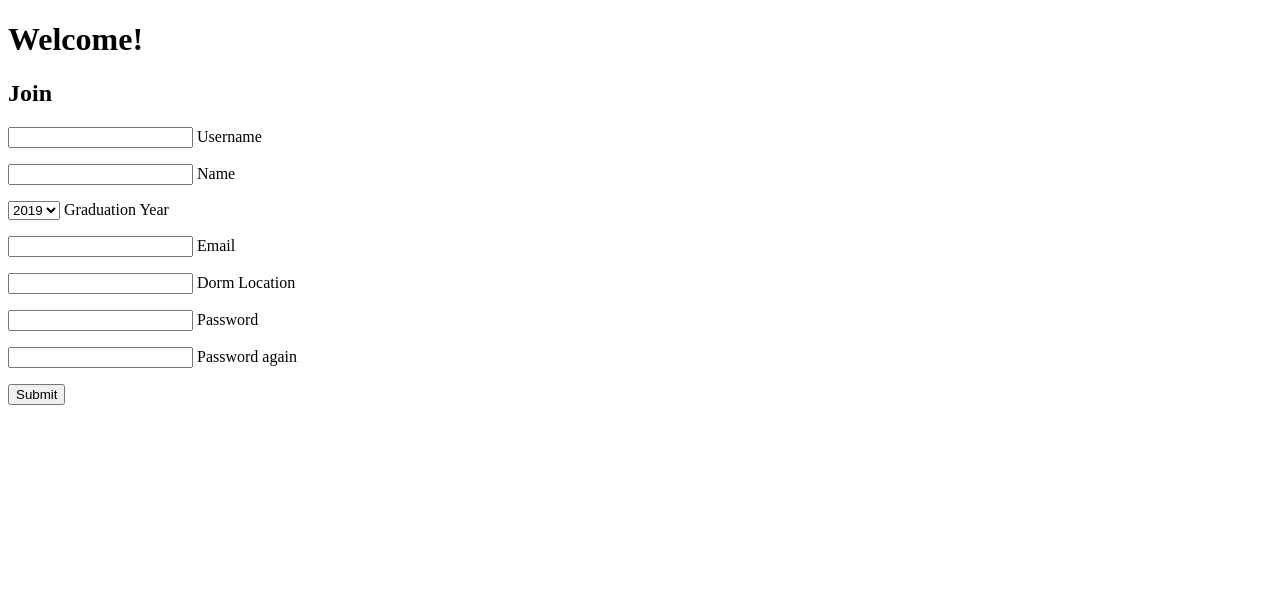
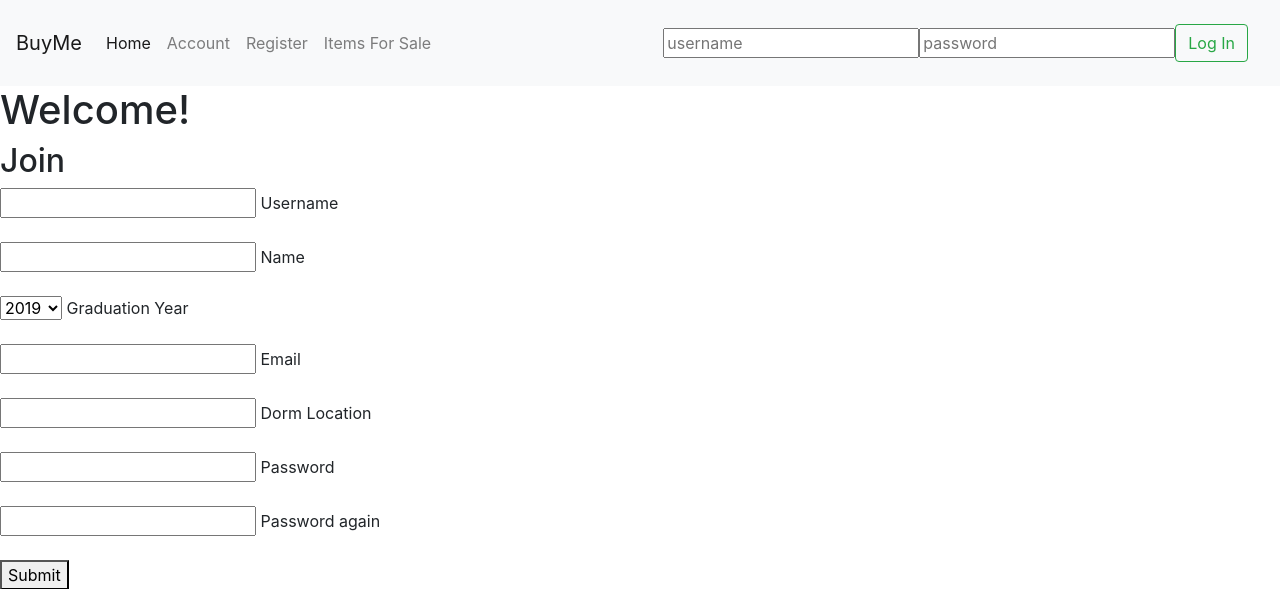
Before and after one commit to yunaganyh/BuyMe, a Flask app: page /register/ in a window 1280 px wide. Shown: the top 589 px of the page. Run offline with Flask 2, Linux system fonts and the light colour scheme; some libraries are stand-ins or nearby versions.

Commit message:
Added CSS and updated other functions

```diff
--- a/app.py
+++ b/app.py
@@ -64,7 +64,7 @@ def register():
     return redirect(request.referrer)
 
 #account page for user
-@app.route('/account/', defaults={'usernameInput':''}, methods=['POST'])
+@app.route('/account/', defaults={'usernameInput':''}, methods=['POST','GET'])
 @app.route('/account/<usernameInput>', methods=['POST','GET'])
 def account(usernameInput):
     print request.method
@@ -78,7 +78,7 @@ def account(usernameInput):
     if loggedIn:
         username = session['username']
         #retrieve posts by user
-        if request.method == 'POST':
+        if usernameInput == '':
             return redirect(url_for('account',usernameInput=username))
         if username == usernameInput:
             user = sqlFunctions.getUserByUsername(conn,username)
@@ -143,7 +143,7 @@ def getSalePosts():
     conn = sqlFunctions.getConn('c9')
     # retrieves the posts from the database
     saleposts=sqlFunctions.getItemsForSale(conn, "seller")
-    print saleposts
+    # print saleposts
     return render_template('forsale.html', saleposts=saleposts)
 
 '''
@@ -176,8 +176,8 @@ def uploadPost():
                 uid = sqlFunctions.getUserByUsername(conn,username)
                 sqlFunctions.insertNewItem(conn, itemDict) #add item to the database
                 iid = sqlFunctions.getLatestItem(conn)
-                print uid
-                print iid
+                # print uid
+                # print iid
                 sqlFunctions.insertNewPost(conn,uid,iid) #add uid and iid to post table
         except Exception as err:
             flash('form submission error '+str(err))
@@ -227,7 +227,7 @@ def search():
         return render_template('forsale.html')
     else:
         category=request.form.get('menu-category')
-        print category
+        # print category
         return redirect(url_for('searchCategory',category=category))
 
 @app.route('/sale/<category>', methods=['GET','POST'])
--- a/sqlFunctions.py
+++ b/sqlFunctions.py
@@ -121,12 +121,12 @@ def updatePostPhoto(conn, photo, iid):
 
 def getItembyCategory(conn,category):
     curs = conn.cursor(MySQLdb.cursors.DictCursor)
-    curs.execute('''select * from items where category=%s''',[category])
+    curs.execute('''select items.*, posts.*,user.name,user.dorm from items inner join posts on items.iid=posts.iid inner join user on user.uid=posts.uid where category=%s''',[category])
     return curs.fetchall()
 
 def partialDescription(conn,keyword):
     curs = conn.cursor(MySQLdb.cursors.DictCursor) # SQL query from wmdb, to get id's movies
     word = "%" + keyword +"%"
-    curs.execute('''select * from items where description like %s''',[word])
+    curs.execute('''select items.*, posts.*,user.name,user.dorm from items inner join posts on items.iid=posts.iid inner join user on user.uid=posts.uid where description like %s''',[word])
     results= curs.fetchall()
     return results
--- a/templates/main.html
+++ b/templates/main.html
@@ -1,12 +1,52 @@
 <!--Yuna Gan, Kealani Finegan, Breana Dupree-Jones-->
+
+{% block htmlTop %}
 <!doctype html>
+<html lang='en'>
+<head>
 
-<html lang='en'>
-
-<title>BuyMe homepage</title>
+</head>
+<link rel="stylesheet" href="https://stackpath.bootstrapcdn.com/bootstrap/4.1.3/css/bootstrap.min.css" integrity="sha384-MCw98/SFnGE8fJT3GXwEOngsV7Zt27NXFoaoApmYm81iuXoPkFOJwJ8ERdknLPMO" crossorigin="anonymous">
 <link rel='stylesheet' href="{{url_for('static',filename='style.css')}}">
+{% endblock %}
 
 <body>
+    {% block css %}
+    <nav class="navbar navbar-expand-lg navbar-light bg-light">
+  <a class="navbar-brand" href="">BuyMe</a>
+  <button class="navbar-toggler" type="button" data-toggle="collapse" data-target="#navbarText" aria-controls="navbarText" aria-expanded="false" aria-label="Toggle navigation">
+    <span class="navbar-toggler-icon"></span>
+  </button>
+  <div class="collapse navbar-collapse" id="navbarText">
+    <ul class="navbar-nav mr-auto">
+      <li class="nav-item active">
+        <a class="nav-link" href="{{url_for('home')}}">Home <span class="sr-only">(current)</span></a>
+      </li>
+      <li class="nav-item">
+        <a class="nav-link" href="{{url_for('account',usernameInput='')}}">Account</a>
+      </li>
+      <li class="nav-item">
+        <a class="nav-link" href="{{url_for('register')}}">Register</a>
+      </li>
+      <li class="nav-item">
+        <a class="nav-link" href="{{url_for('getSalePosts')}}">Items For Sale</a>
+      </li>
+
+    </ul>
+    <span class="navbar-text">
+    <nav class="navbar navbar-light bg-light">
+       <form class="form-inline" id="login" method="POST" action="{{url_for('login')}}">
+            <input id="login_username" placeholder="username" name="login_username">
+            <input id="login_password" placeholder="password" name="login_password">
+            <button  class="btn btn-outline-success my-2 my-sm-0" id="loginbutton" type="submit" name="submit" value="login" aria-label="Login"> Log In </button>
+    </form>
+    </nav>
+    </span>
+
+    </div>
+    </nav>
+    {% endblock %}
+    <title>BuyMe homepage</title>
      <div id="flashes">{% block flashes %}
    {% with messages = get_flashed_messages() %}
     {% if messages %}
@@ -20,13 +60,18 @@
     {% endblock %}
     </div>
 {% block buttons %}
-<form id="login" method="POST" action="{{url_for('login')}}">
-        <input id="login_username" placeholder="username" name="login_username">
-        <input id="login_password" placeholder="password" name="login_password">
-        <button id="loginbutton" type="submit" name="submit" value="login"> Log In </button>
-</form>
-<p>Logged in as: {{username}}</p>
+<!--<p>Logged in as: {{username}}</p>-->
 
+
+<span>
+<div class="btn-group justify-content-between">
+
+    <form class="form-inline" id="search" method="POST" action="{{url_for('stringSearch')}}">
+            <input class="form-control mr-sm-2" id="searchterm" placeholder="Search
+posts" name="searchterm" aria-label="Search">
+            <button class="btn btn-outline-success my-2 my-sm-0" id="searchbutton"
+            type="submit" name="submit" value="Search"> Search </button>
+    </form>
 <form id="logout" method="POST" action="{{url_for('logout')}}">
         <button id="logout" type="submit"> Log Out </button>
 </form>
@@ -42,18 +87,16 @@
 <form id="account" method="GET" action="{{url_for('uploadPost')}}">
         <button id="upload" type="submit" name="submit" value="upload"> Upload Item </button>
 </form>
+</div></span>
 {% endblock %}
-<form id="search" method="POST" action="{{url_for('stringSearch')}}">
-        <input id="searchterm" placeholder="Search for posts" name="searchterm">
-        <button id="searchbutton" type="submit" name="submit" value="Search"> Search </button>
-</form>
 
+{% block content %}
+    {% endblock %}
 <script src="https://ajax.googleapis.com/ajax/libs/jquery/3.3.1/jquery.min.js"></script>
 
+{% block sale %}
 <h1>Items for Sale</h1>
-
 <div id="sposts">
-
 <table id="posts-list">
     <tr>
         <th>Contact</th>
@@ -75,6 +118,9 @@
     {% endfor %}
     </table>
     </div>
+    {% endblock %}
+
+
 <script>
 /*global $*/
 </script>
--- a/templates/registration.html
+++ b/templates/registration.html
@@ -1,27 +1,25 @@
-<!doctype html>
-<html lang='en'>
+{% extends "main.html" %}
+{% block htmlTop %}
+    {{super()}}
+{% endblock %}
+
+<body>
+
+{% block flashes %}
+    {{super()}}
+{% endblock %}
+
+{% block buttons %}
+<h1>Welcome!</h1>
 <head>
     <meta charset='utf-8'>
     <meta name=author content="">
     <title>Registration</title>
     <link rel='stylesheet' href="{{url_for('static', filename = 'style.css')}}">
 </head>
-<body>
-
-{% with messages = get_flashed_messages() %}
-    {% if messages %}
-        <div id="messages">
-        {% for msg in messages %}
-            <p>{{msg}}</p>
-        {% endfor %}
-        </div>
-    {% endif %}
-{% endwith %}
-
-{% block main_content %}
-<h1>Welcome!</h1>
 {% endblock %}
 
+{% block sale %}
 <form id="joinform" action="{{url_for('register')}}" method="post">
     <h2>Join</h2>
     <p><label><input type="text" name="username" required pattern="^\w+$"> Username</label></p>
@@ -40,5 +38,6 @@
 </form>
 
 <script src="https://code.jquery.com/jquery.js"></script>
+{% endblock %}
 </body>
 </html>
```
Also changed, not shown: database/insert.sql (+8 -8 lines), templates/form.html (+15 -11 lines), templates/forsale.html (+11 -7 lines), templates/search.html (+3 -6 lines).
